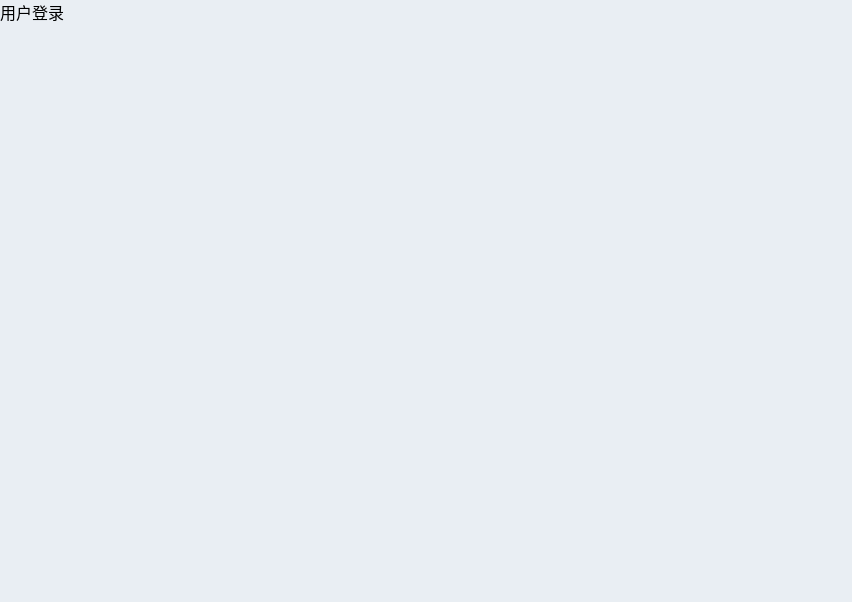
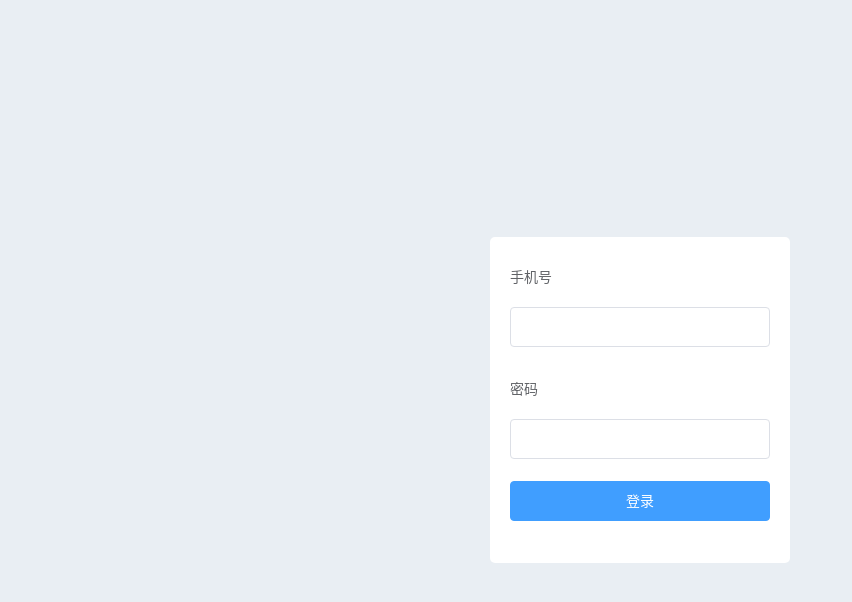
Before and after one commit to ppambler/edu-boss-fed, a Vue app: page /#/login in a window 1280 px wide. Shown: the top 602 px of the page, without its empty margins (0-852 px from the left). Built offline with nearby package versions, Linux system fonts and the light colour scheme.

Commit message:
登录-页面布局

```diff
--- a/src/views/login/index.vue
+++ b/src/views/login/index.vue
@@ -1,12 +1,67 @@
 <template>
-  <div class="login">用户登录</div>
+  <div class="login">
+    <el-form
+      class="login-form"
+      label-position="top"
+      ref="form"
+      :model="form"
+      label-width="80px"
+    >
+      <el-form-item label="手机号">
+        <el-input v-model="form.name"></el-input>
+      </el-form-item>
+      <el-form-item label="密码">
+        <el-input v-model="form.name"></el-input>
+      </el-form-item>
+      <el-form-item>
+        <el-button class="login-btn" type="primary" @click="onSubmit"
+          >登录</el-button
+        >
+      </el-form-item>
+    </el-form>
+  </div>
 </template>
 
 <script lang="ts">
 import Vue from 'vue'
 export default Vue.extend({
-  name: 'LoginIndex'
+  name: 'LoginIndex',
+  data () {
+    return {
+      form: {
+        name: '',
+        region: '',
+        date1: '',
+        date2: '',
+        delivery: false,
+        type: [],
+        resource: '',
+        desc: ''
+      }
+    }
+  },
+  methods: {
+    onSubmit () {
+      console.log('submit!')
+    }
+  }
 })
 </script>
 
-<style lang="scss" scoped></style>
+<style lang="scss" scoped>
+.login {
+  height: 100vh;
+  display: flex;
+  justify-content: center;
+  align-items: center;
+  .login-form {
+    width: 300px;
+    background: #fff;
+    padding: 20px;
+    border-radius: 5px;
+  }
+  .login-btn {
+    width: 100%;
+  }
+}
+</style>
```
